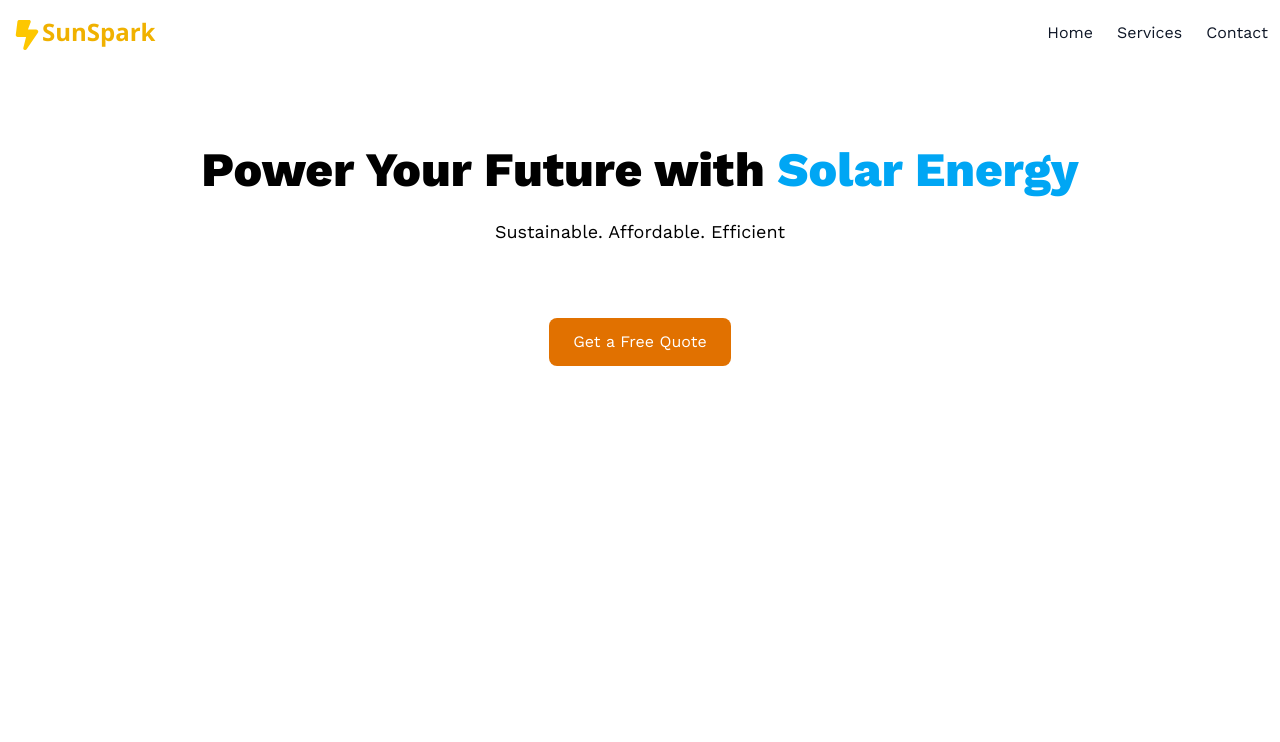
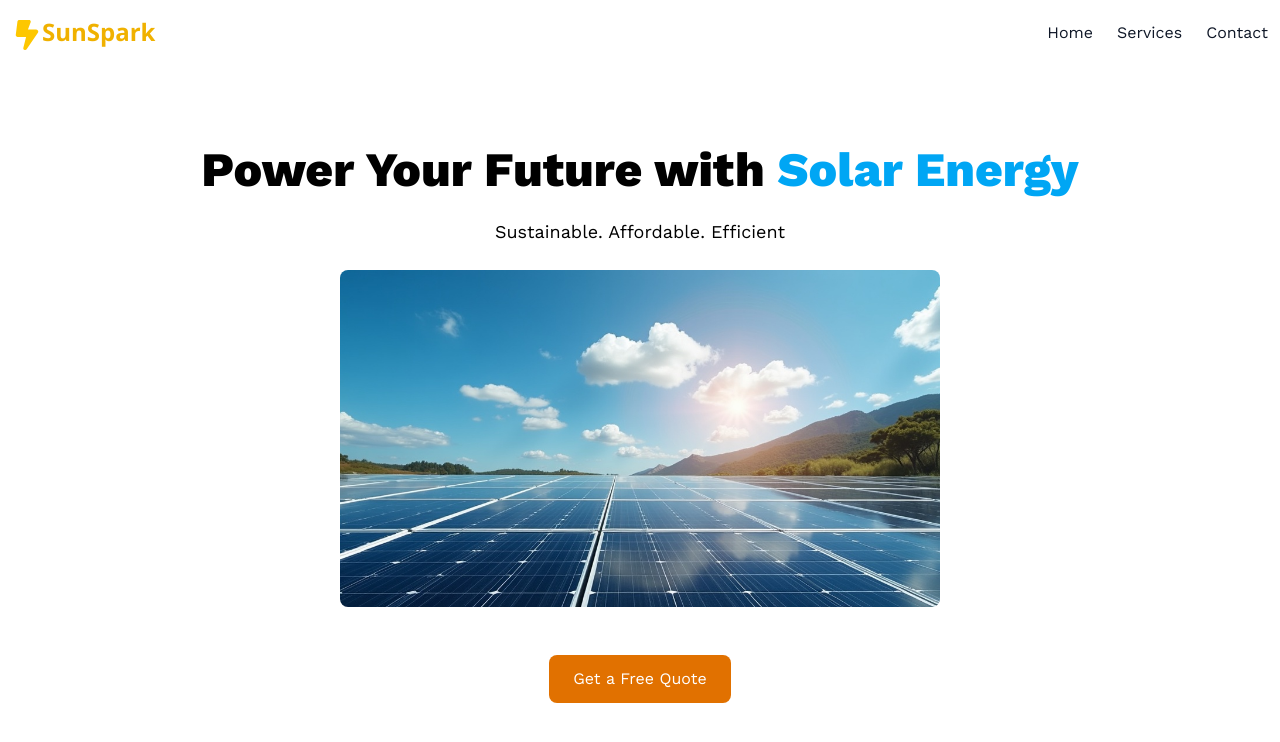
Before and after one commit to kadelcode/solar-landing-page, a Next.js app: page / in a window 1280 px wide. Shown: the top 742 px of the page. Built offline with nearby package versions, Linux system fonts and the light colour scheme.

Commit message:
Image props fix

```diff
--- a/src/components/sections/Hero.tsx
+++ b/src/components/sections/Hero.tsx
@@ -6,13 +6,14 @@
             <div className="text-center space-y-6">
                 <h1 className="text-4xl sm:text-5xl font-extrabold">Power Your Future with <span className="text-sky-500">Solar Energy</span></h1>
                 <p className="text-lg">Sustainable. Affordable. Efficient</p>
-                <div className="relative z-20 w-full h-full flex items-center justify-center">
+                <div className="w-full h-full flex items-center justify-center">
                     <Image
                       src="/images/solar-energy.jpeg"
                       alt="Solar Energy"
-                      layout="fill"
-                      objectFit="cover"
+                      width={600}
+                      height={600}
                       className="rounded-lg"
+                      priority
                     />
                 </div>
                 <button className="px-6 py-3 bg-amber-600 text-[#fff] rounded-lg mt-6">Get a Free Quote</button>
```
